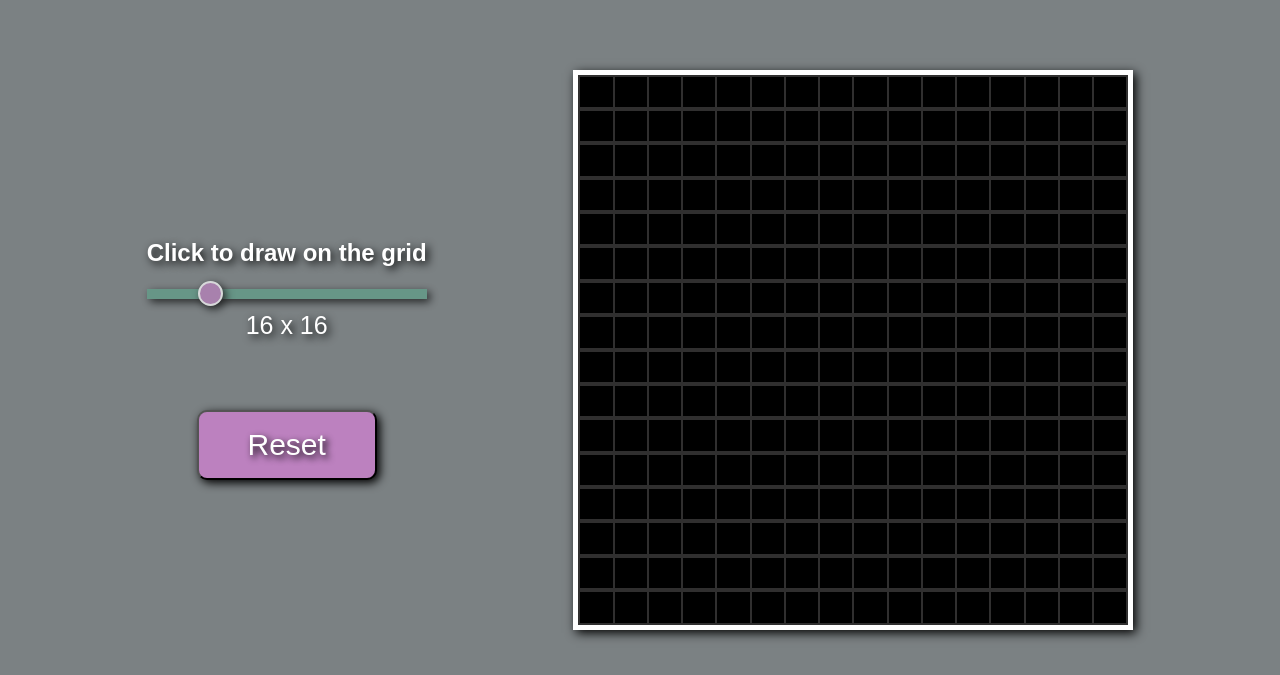
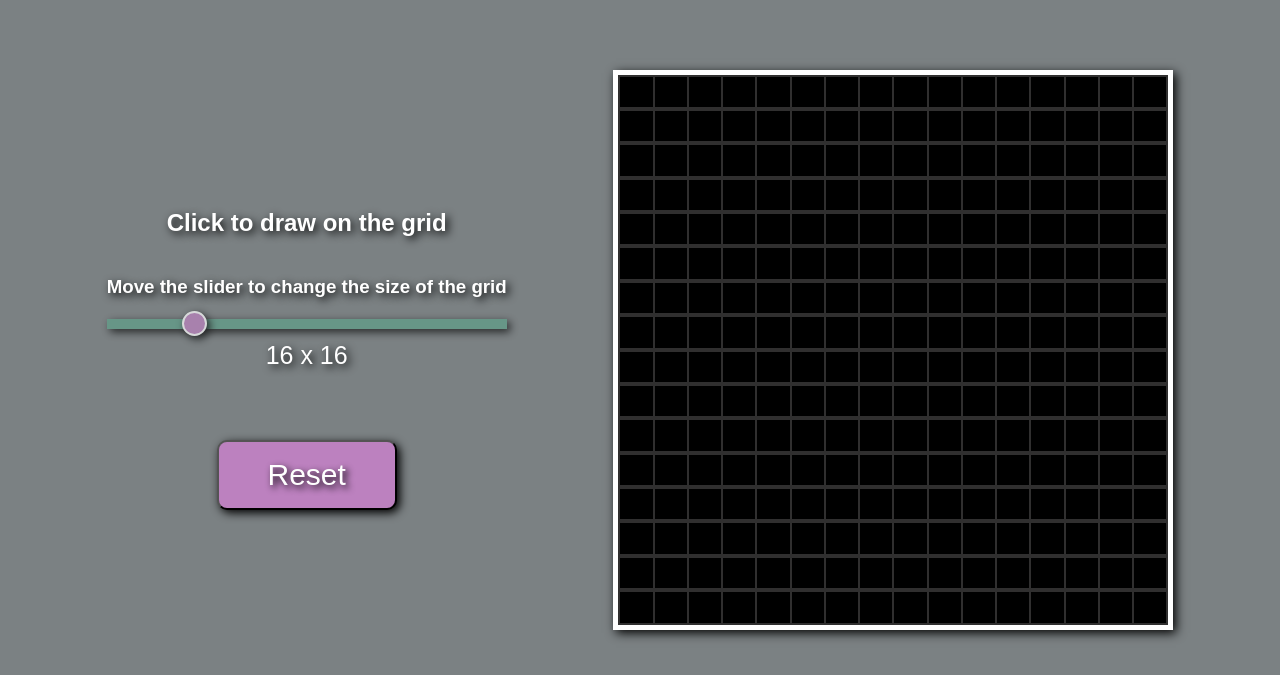
Before and after one commit to muno17/Etch-a-Sketch, a plain HTML site: page index.html in a window 1280 px wide. Shown: the part 125-800 px from the top of the page. Drawn offline with Linux system fonts and the light colour scheme.

Commit message:
add slider instructions

```diff
--- a/index.html
+++ b/index.html
@@ -13,6 +13,7 @@
             <div id="leftSide">
                 <div class="sliderContainer">
                     <h2 id="sliderHeader">Click to draw on the grid</h2>
+                    <h3 id="sliderInstructions">Move the slider to change the size of the grid</h3>
                     <input type="range" min="4" max="64" value="16" class="slider" id="sliderValue">
                     <div id="sliderText">16 x 16</div>
                 </div>
--- a/style.css
+++ b/style.css
@@ -64,7 +64,8 @@ body {
     justify-content: space-evenly;
 }
 
-#sliderHeader {
+#sliderHeader,
+#sliderInstructions {
     text-shadow: 3px 3px 9px black;
 }
 
```
